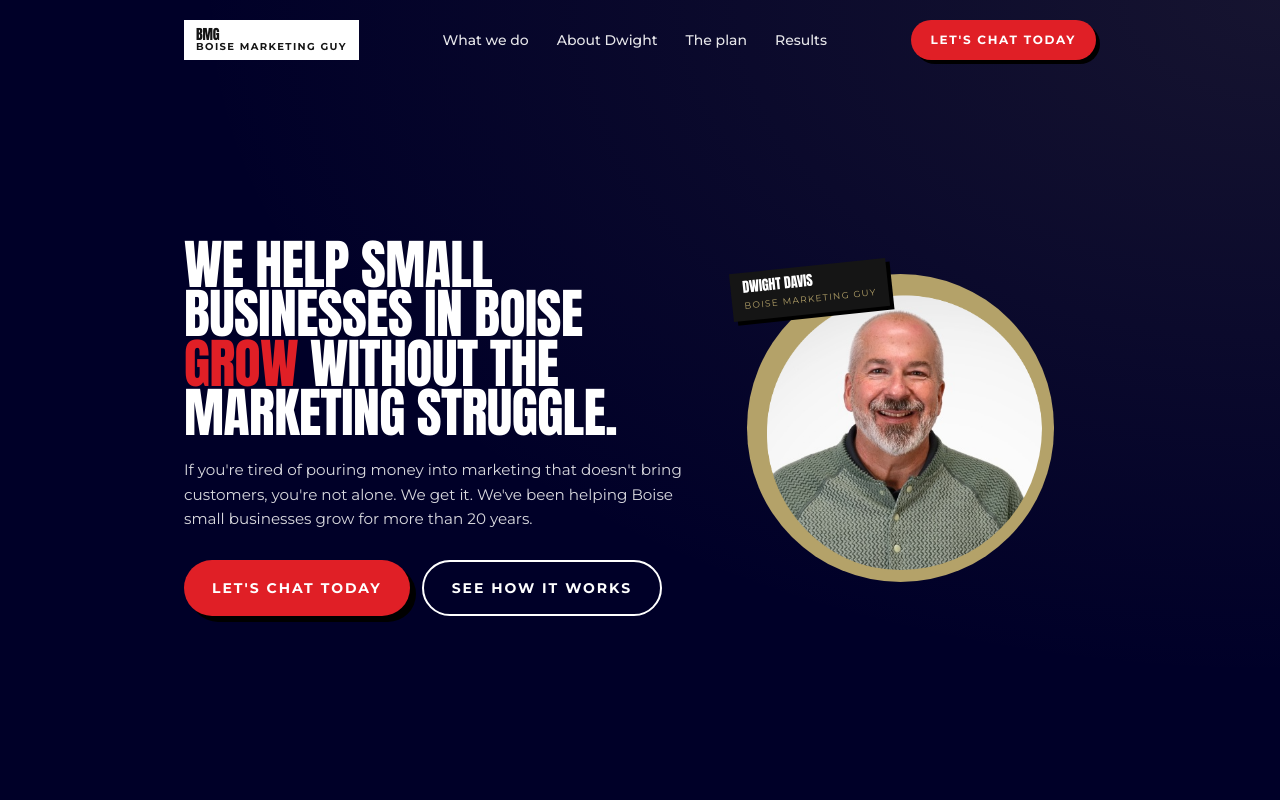
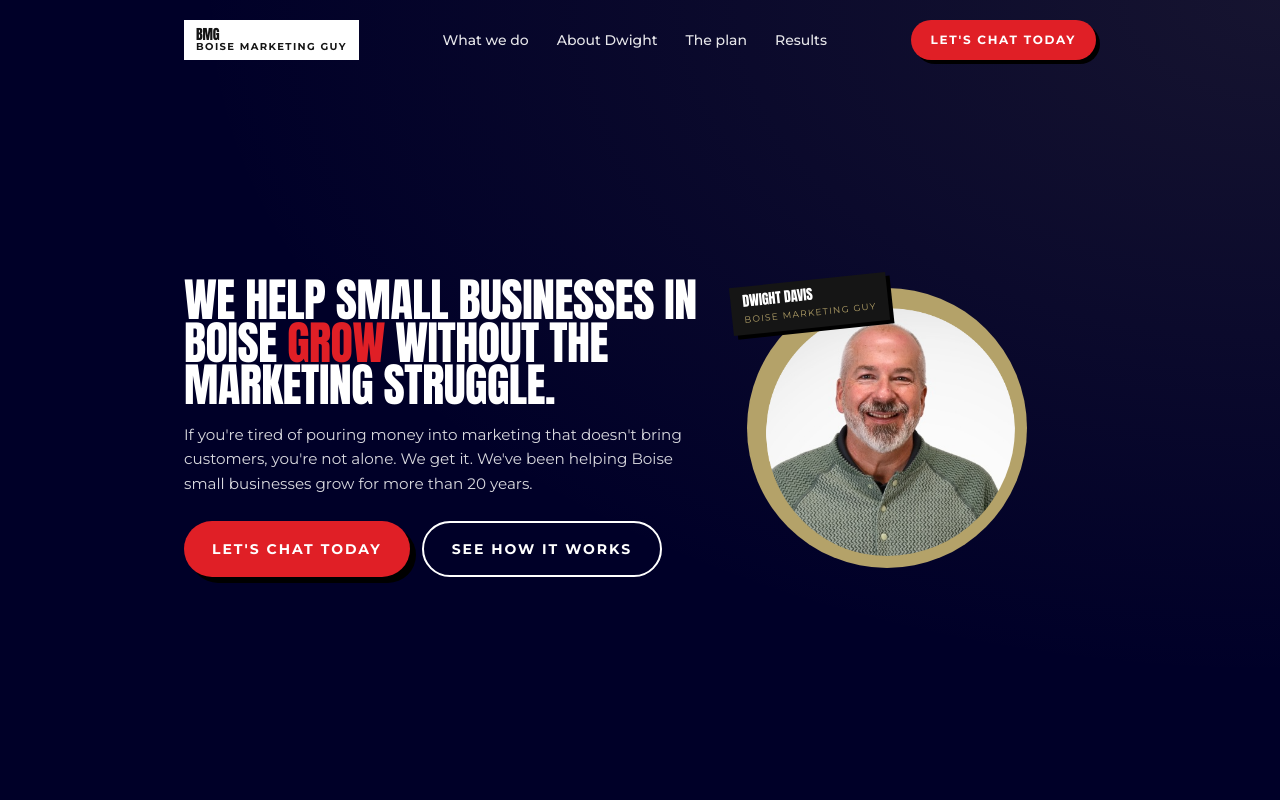
Before and after one commit to dwight-davis/bmg-site, a Next.js app: page / in a window 1280 px wide. Shown: the top 800 px of the page. Built offline with nearby package versions, Linux system fonts and the light colour scheme.

Commit message:
Hero: tighter sizing — H1 cap 3rem, portrait 280px, less padding so CTAs sit above fold on 720p laptops

```diff
--- a/components/Hero.tsx
+++ b/components/Hero.tsx
@@ -12,14 +12,14 @@
 
       <Nav />
 
-      <div className="container-content flex-1 grid md:grid-cols-[1.5fr_1fr] gap-8 md:gap-10 items-center relative pt-24 pb-10">
+      <div className="container-content flex-1 grid md:grid-cols-[1.5fr_1fr] gap-8 md:gap-10 items-center relative pt-20 pb-6">
         <div className="text-left">
           <h1
             className="leading-[0.92]"
             style={{
               // Down from 5.25rem to 3.8rem max. At 1366px this is ~3.5rem
               // which wraps the 60-char H1 into ~3 lines instead of 6.
-              fontSize: "clamp(2.2rem, 4.2vw, 3.8rem)",
+              fontSize: "clamp(2rem, 3.6vw, 3rem)",
             }}
           >
             We help small businesses in Boise{" "}
@@ -28,7 +28,7 @@
           </h1>
 
           <p
-            className="mt-5 max-w-xl font-body text-white/85 leading-relaxed"
+            className="mt-4 max-w-xl font-body text-white/85 leading-relaxed"
             style={{ fontSize: "clamp(0.95rem, 1.05vw, 1.15rem)" }}
           >
             If you&apos;re tired of pouring money into marketing that
@@ -37,7 +37,7 @@
             20 years.
           </p>
 
-          <div className="mt-7 flex flex-col sm:flex-row gap-3">
+          <div className="mt-6 flex flex-col sm:flex-row gap-3">
             <Link href="#schedule" className="btn-red">Let&apos;s chat today</Link>
             <Link href="#solution" className="btn-pill bg-transparent text-white border-2 border-white shadow-none">
               See how it works
@@ -48,7 +48,7 @@
         {/* Smaller portrait so the text column gets more width. */}
         <div
           className="relative mx-auto md:mx-0 aspect-square"
-          style={{ width: "clamp(200px, 24vw, 320px)" }}
+          style={{ width: "clamp(180px, 22vw, 280px)" }}
         >
           <div className="absolute inset-0 rounded-full bg-paper" />
           <div className="absolute inset-3 rounded-full overflow-hidden">
```
